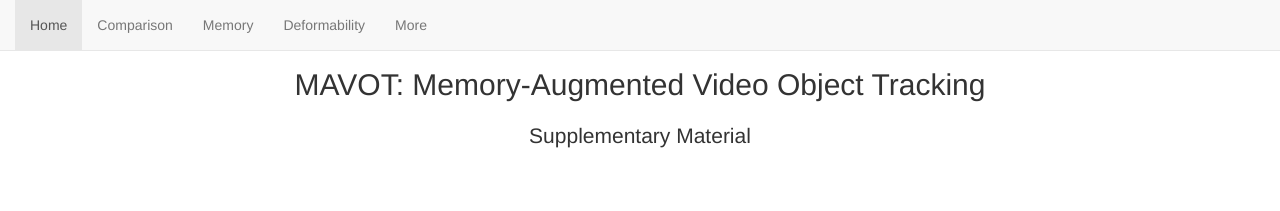
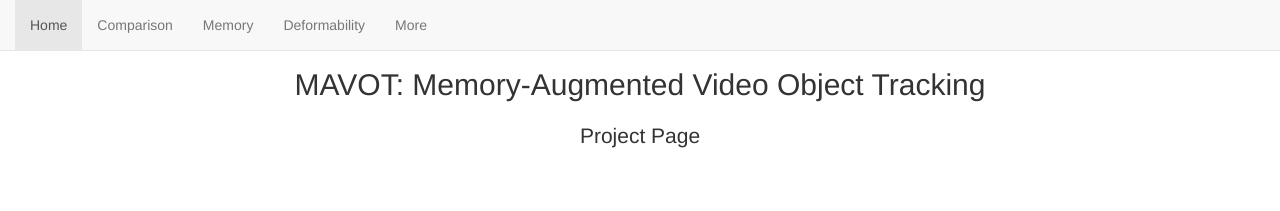
Before and after one commit to bliuag/MAVOT-Project-Page, a plain HTML site: page index.html in a window 1280 px wide. Shown: the top 211 px of the page. Drawn offline with nearby package versions, Linux system fonts and the light colour scheme; some packages are replaced by stand-ins of ours.

Commit message:
change title

```diff
--- a/index.html
+++ b/index.html
@@ -94,7 +94,7 @@
   <div class="jumbotron" style="margin-bottom:0;background-color:transparent !important" id="title">
     <div class="container text-center">
       <h2>MAVOT: Memory-Augmented Video Object Tracking</h2>
-      <p>Supplementary Material</p>
+      <p>Project Page</p>
     </div>
   </div>
 
```
